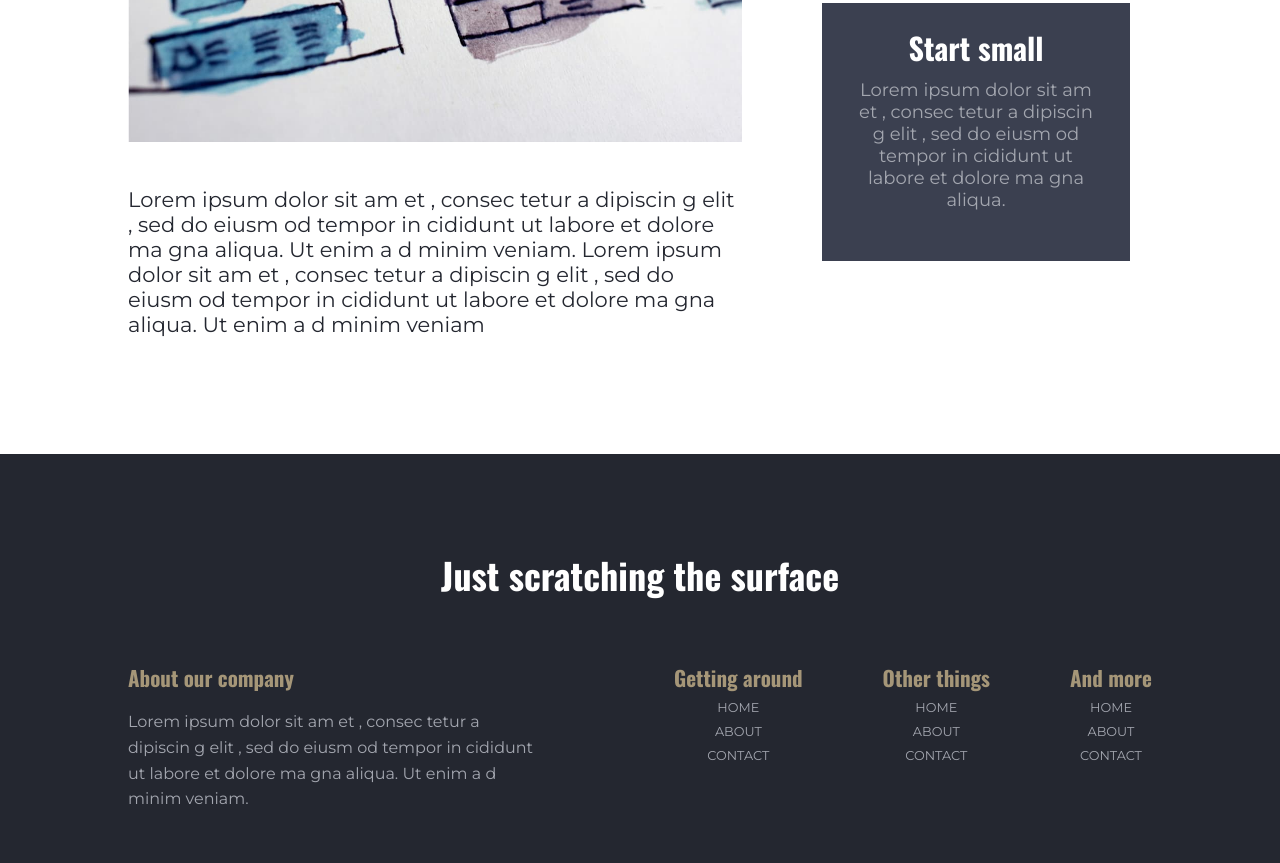
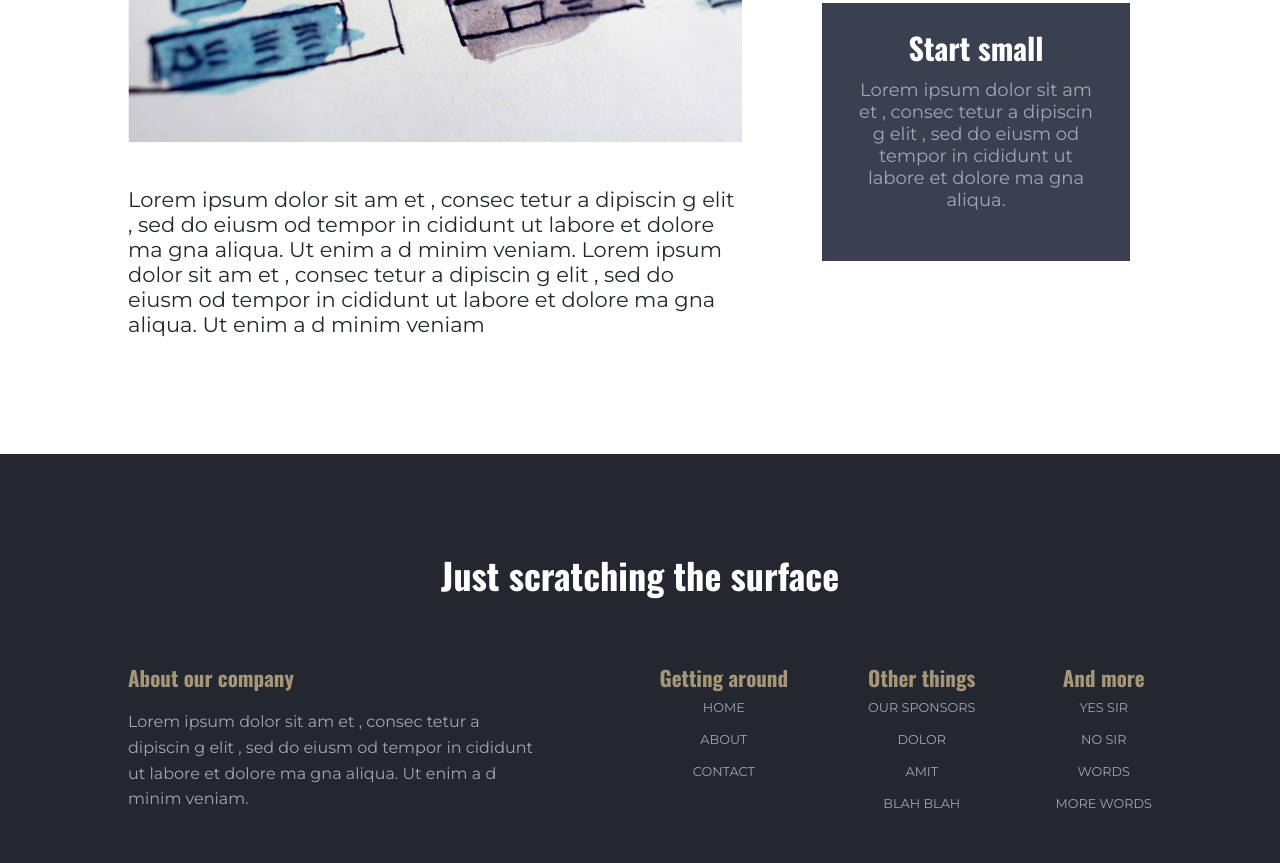
Before and after one commit to Noid3ah/flex-box-challenge, a plain HTML site: page index.html in a window 1280 px wide. Shown: the part 1903-2766 px from the top of the page. Drawn offline with nearby package versions, Linux system fonts and the light colour scheme.

Commit message:
Made final ajustments
add hover effect to the 'i want to learn button' changed the alignment of the footer links from row to column

```diff
--- a/index.html
+++ b/index.html
@@ -182,17 +182,19 @@
                 <div class="col center">
                     <h5 class="small--heading footer__sub--head  clr--brown">Other things</h5>
                     <div class="footer__links">
-                        <li class="footer__list__item"><a href="#" class="footer__link link">Home</a></li>
-                        <li class="footer__list__item"><a href="#" class="footer__link link">About</a></li>
-                        <li class="footer__list__item"><a href="#" class="footer__link link">Contact</a></li>
+                        <li class="footer__list__item"><a href="#" class="footer__link link">our sponsors</a></li>
+                        <li class="footer__list__item"><a href="#" class="footer__link link">dolor</a></li>
+                        <li class="footer__list__item"><a href="#" class="footer__link link">amit</a></li>
+                        <li class="footer__list__item"><a href="#" class="footer__link link">Blah blah</a></li>
                     </div>
                 </div>
                 <div class="col center">
                     <h5 class="small--heading footer__sub--head clr--brown">And more</h5>
                     <div class="footer__links">
-                        <li class="footer__list__item"><a href="#" class="footer__link link">Home</a></li>
-                        <li class="footer__list__item"><a href="#" class="footer__link link">About</a></li>
-                        <li class="footer__list__item"><a href="#" class="footer__link link">Contact</a></li>
+                        <li class="footer__list__item"><a href="#" class="footer__link link">yes sir</a></li>
+                        <li class="footer__list__item"><a href="#" class="footer__link link">no sir</a></li>
+                        <li class="footer__list__item"><a href="#" class="footer__link link">words</a></li>
+                        <li class="footer__list__item"><a href="#" class="footer__link link">more words</a></li>
                     </div>
                 </div>
             </div>
--- a/style.css
+++ b/style.css
@@ -109,6 +109,13 @@ a {
 
 .hero__button {
   font-size: var(--font-xl-phone);
+  color: var(--white-clr);
+  transition: 0.3s ease-in-out;
+}
+
+.hero__button:hover {
+  color: var(--dark-bg-clr);
+  background-color: var(--white-clr);
 }
 
 .sub--head {
@@ -138,7 +145,7 @@ a {
   line-height: 1.6rem;
 }
 
-.footer__link {
+.footer__links {
   font-size: var(--font-tiny);
 }
 
@@ -243,8 +250,13 @@ a {
 
 .footer__link--row {
   display: flex;
+  flex-direction: column;
   flex-wrap: wrap;
   justify-content: space-between;
+}
+
+.footer__list__item {
+  margin-bottom: 0.5rem;
 }
 
 .footer__link {
@@ -313,6 +325,13 @@ a {
 
   .col {
     /* flex: 1; */
+  }
+
+  .footer__link--row {
+    display: flex;
+    flex-direction: row;
+    flex-wrap: wrap;
+    justify-content: space-between;
   }
 }
 
@@ -394,6 +413,7 @@ a {
 
   .footer__link--row {
     display: flex;
+    flex-direction: row;
     justify-content: space-between;
     gap: 5rem;
     align-self: flex-start;
```
